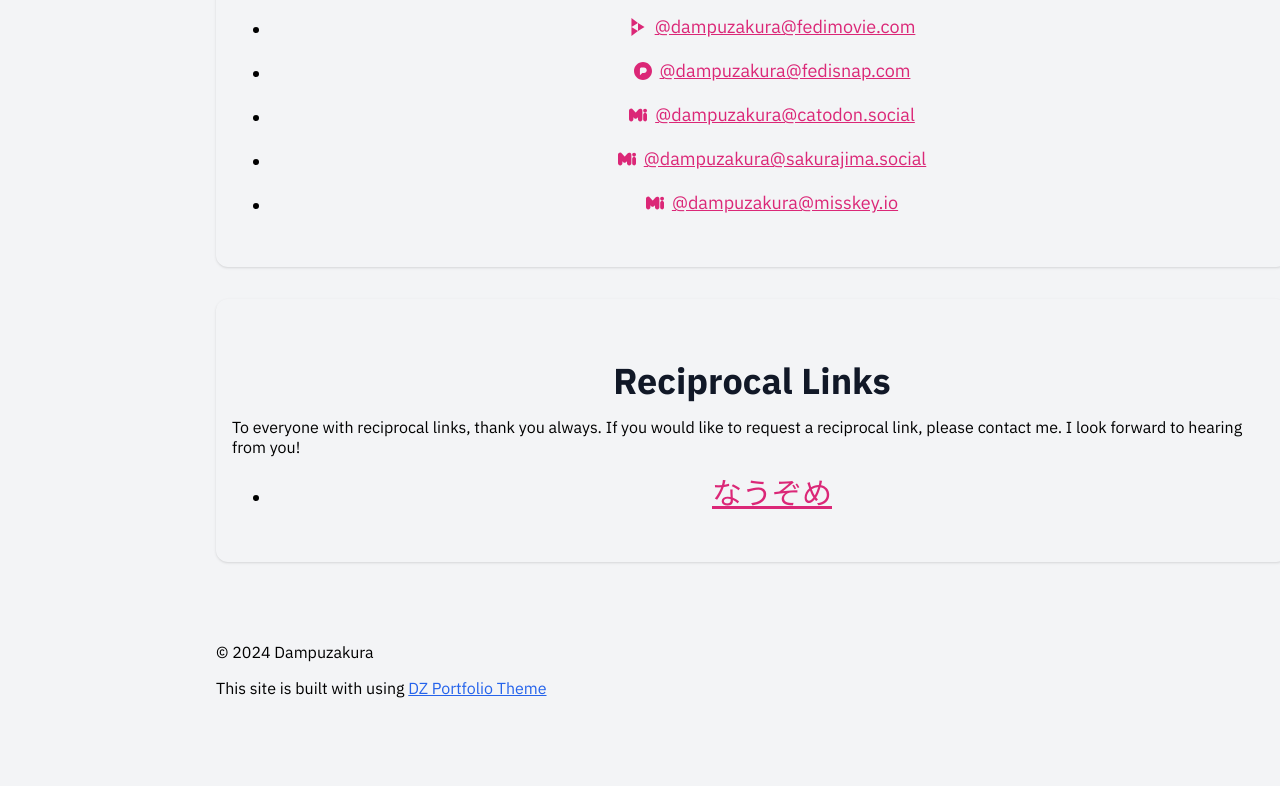
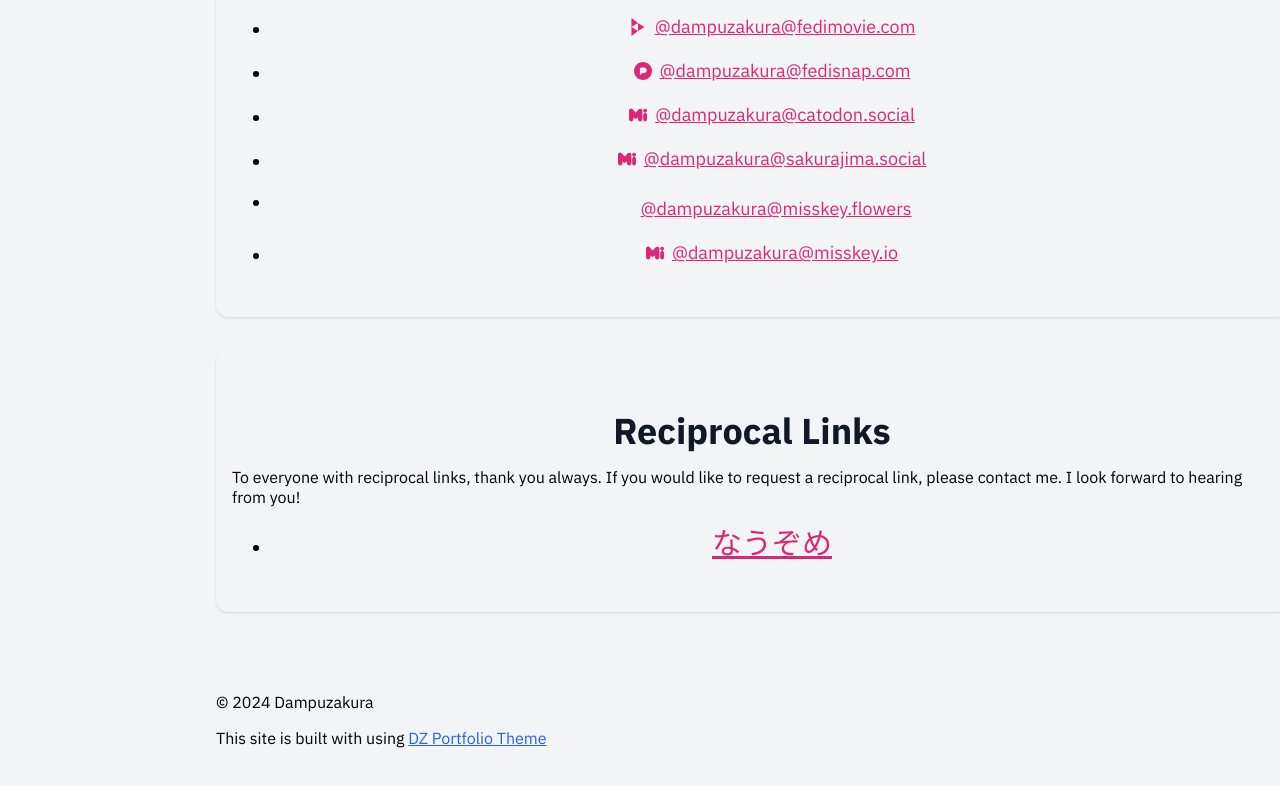
Before and after one commit to dampuzakura/dampuzakura.github.io, an Astro site: page / in a window 1280 px wide. Shown: the part 3260-4046 px from the top of the page. Before the commit the page ends 4006 px from the top, so only its background shows below. Built offline with nearby package versions, Linux system fonts and the light colour scheme; Astro itself is replaced by a stand-in of ours.

Commit message:
✨ はなみすきーを追加

```diff
--- a/src/components/Home.svelte
+++ b/src/components/Home.svelte
@@ -121,6 +121,10 @@
       name: '@dampuzakura@sakurajima.social',
       url: 'https://sakurajima.social/@dampuzakura',
       icon: 'i-simple-icons:misskey',
+    },
+    {
+      name: '@dampuzakura@misskey.flowers',
+      url: 'https://misskey.flowers/@dampuzakura'
     },
     {
       name: '@dampuzakura@misskey.io',
```
